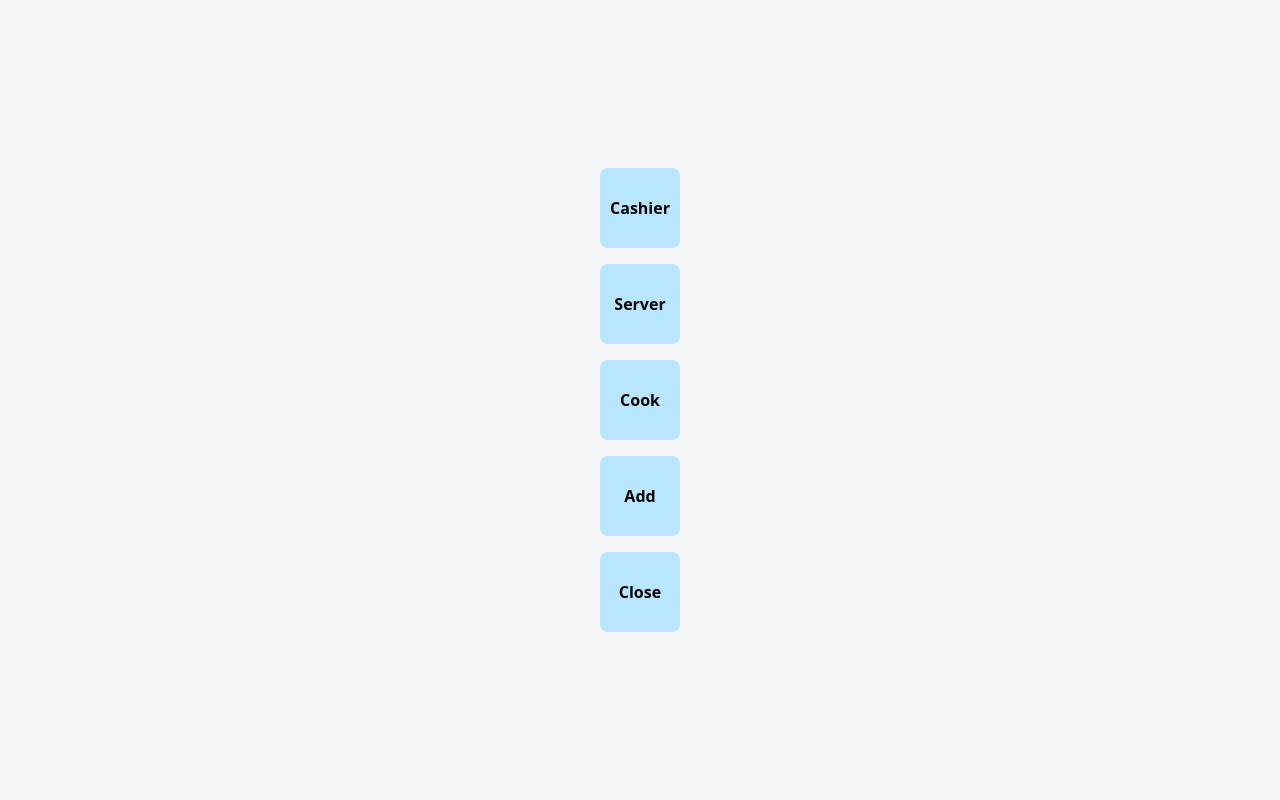
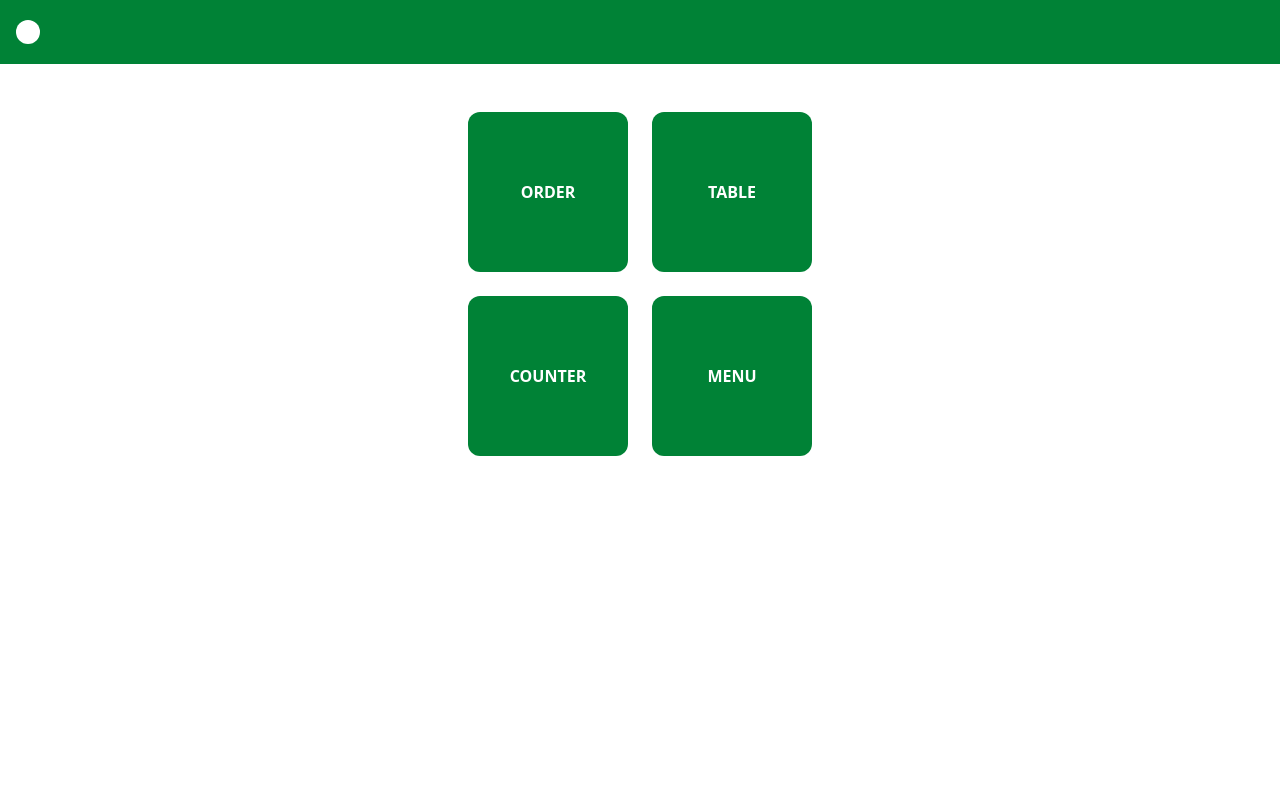
Before and after one commit to SuzukiTaylorSwift/Food-Ordering-Website-Project, a Flask app: page /admin/lobby in a window 1280 px wide. Run offline with Flask 3, Linux system fonts and the light colour scheme; parts of the project's set-up code (start-up, migrations or seed data) failed here and were passed over.

Commit message:
finished lobby page

```diff
--- a/flask/app/templates/admin/lobby.html
+++ b/flask/app/templates/admin/lobby.html
@@ -7,45 +7,43 @@
     <script src="https://ajax.googleapis.com/ajax/libs/jquery/3.7.1/jquery.min.js"></script>
     <title>Admin Navigation</title>
   </head>
-  <body class="flex items-center justify-center h-screen bg-gray-100">
-    <div class="w-full max-w-md">
-      <div class="flex flex-col items-center space-y-4">
+  <body class="bg-white flex flex-col items-center min-h-screen">
+
+    <!-- Navbar -->
+    <div class="bg-green-700 w-full h-16 flex items-center px-4">
+        <div class="w-6 h-6 bg-white rounded-full"></div>
+    </div>
+
+    <!-- Button Grid -->
+    <div class="grid grid-cols-2 gap-6 mt-12">
         <button
-          class="bg-sky-200 text-black font-bold rounded-lg w-20 h-20"
+          class="w-40 h-40 bg-green-700 text-white font-bold rounded-xl"
           id="cashier"
           type="button"
-        >
-          Cashier
+          >
+          ORDER
         </button>
         <button
-          class="bg-sky-200 text-black font-bold rounded-lg w-20 h-20"
+          class="w-40 h-40 bg-green-700 text-white font-bold rounded-xl"
           id="server"
           type="button"
-        >
-          Server
+          >
+          TABLE
         </button>
         <button
-          class="bg-sky-200 text-black font-bold rounded-lg w-20 h-20"
+          class="w-40 h-40 bg-green-700 text-white font-bold rounded-xl"
           id="cook"
           type="button"
-        >
-          Cook
+          >
+          COUNTER
         </button>
         <button
-          class="bg-sky-200 text-black font-bold rounded-lg w-20 h-20"
-          id="add"
-          type="button"
+        class="w-40 h-40 bg-green-700 text-white font-bold rounded-xl"
+        id="add"
+        type="button"
         >
-          Add
+        MENU
         </button>
-        <button
-          class="bg-sky-200 text-black font-bold rounded-lg w-20 h-20"
-          id="end"
-          type="button"
-        >
-          Close
-        </button>
-      </div>
     </div>
 
     <script>
```
